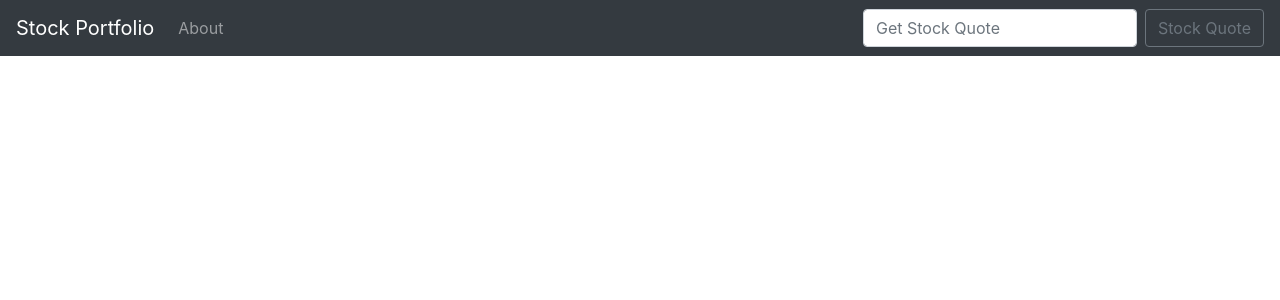
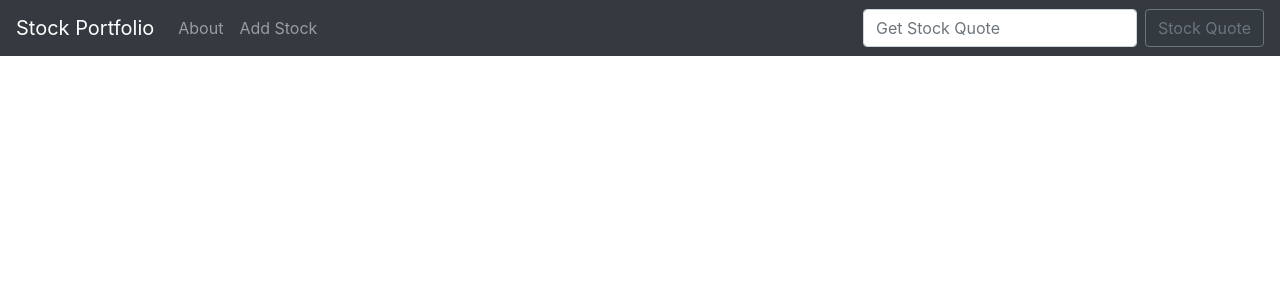
Before and after one commit to gitmarvn/django_stocks, a Django app: template stocks/quotes/templates/home.html in a window 1280 px wide. Shown: the top 300 px of the page. Run offline with Django 3.2, Linux system fonts and the light colour scheme; the template is opened without the code that fills it, so the values that code supplies are empty; some libraries are stand-ins or nearby versions.

Commit message:
Add stock page

```diff
--- /dev/null
+++ b/stocks/quotes/templates/add_stock.html
@@ -0,0 +1,6 @@
+{% extends 'base.html' %}
+{% block content %}
+
+    <h1>Add Stock</h1>
+
+{% endblock %}
--- a/stocks/quotes/templates/base.html
+++ b/stocks/quotes/templates/base.html
@@ -22,6 +22,9 @@
           <li class="nav-item">
             <a class="nav-link" href="{% url 'about' %}">About</a>
           </li>
+          <li class="nav-item">
+            <a class="nav-link" href="{% url 'add_stock' %}">Add Stock</a>
+          </li>
         </ul>
         <form acton="{% url 'home' %}" class="form-inline my-2 my-lg-0" method="POST">
           {% csrf_token %}
--- a/stocks/quotes/urls.py
+++ b/stocks/quotes/urls.py
@@ -4,4 +4,5 @@ from . import views
 urlpatterns = [
     path('', views.home, name='home'),
     path('about', views.about, name='about'),
+    path('add_stock', views.add_stock, name='add_stock')
 ]
--- a/stocks/quotes/views.py
+++ b/stocks/quotes/views.py
@@ -21,3 +21,6 @@ def home(request):
 
 def about(request):
     return render(request, 'about.html', {})
+
+def add_stock(request):
+    return render(request, 'add_stock.html', {})
```
